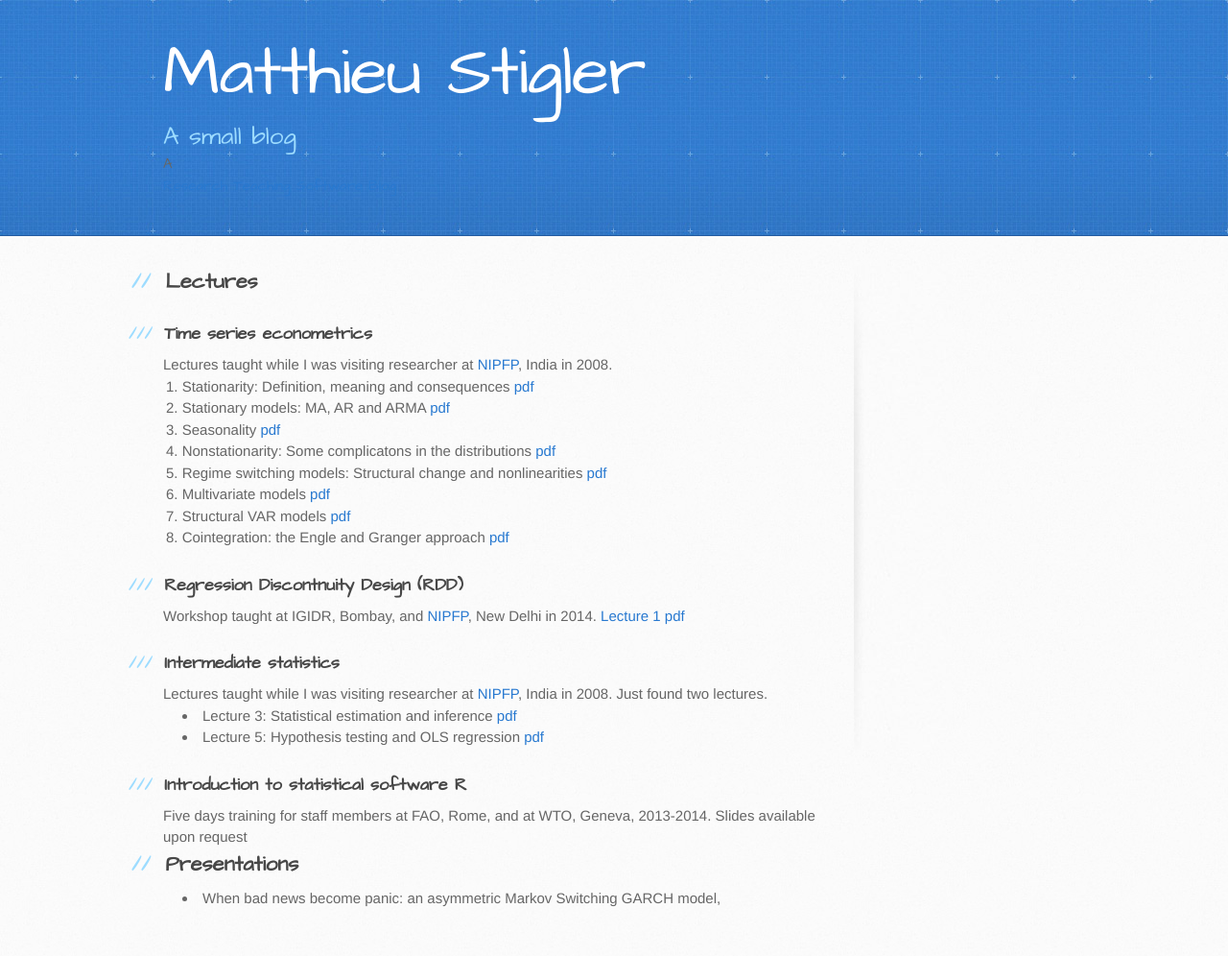
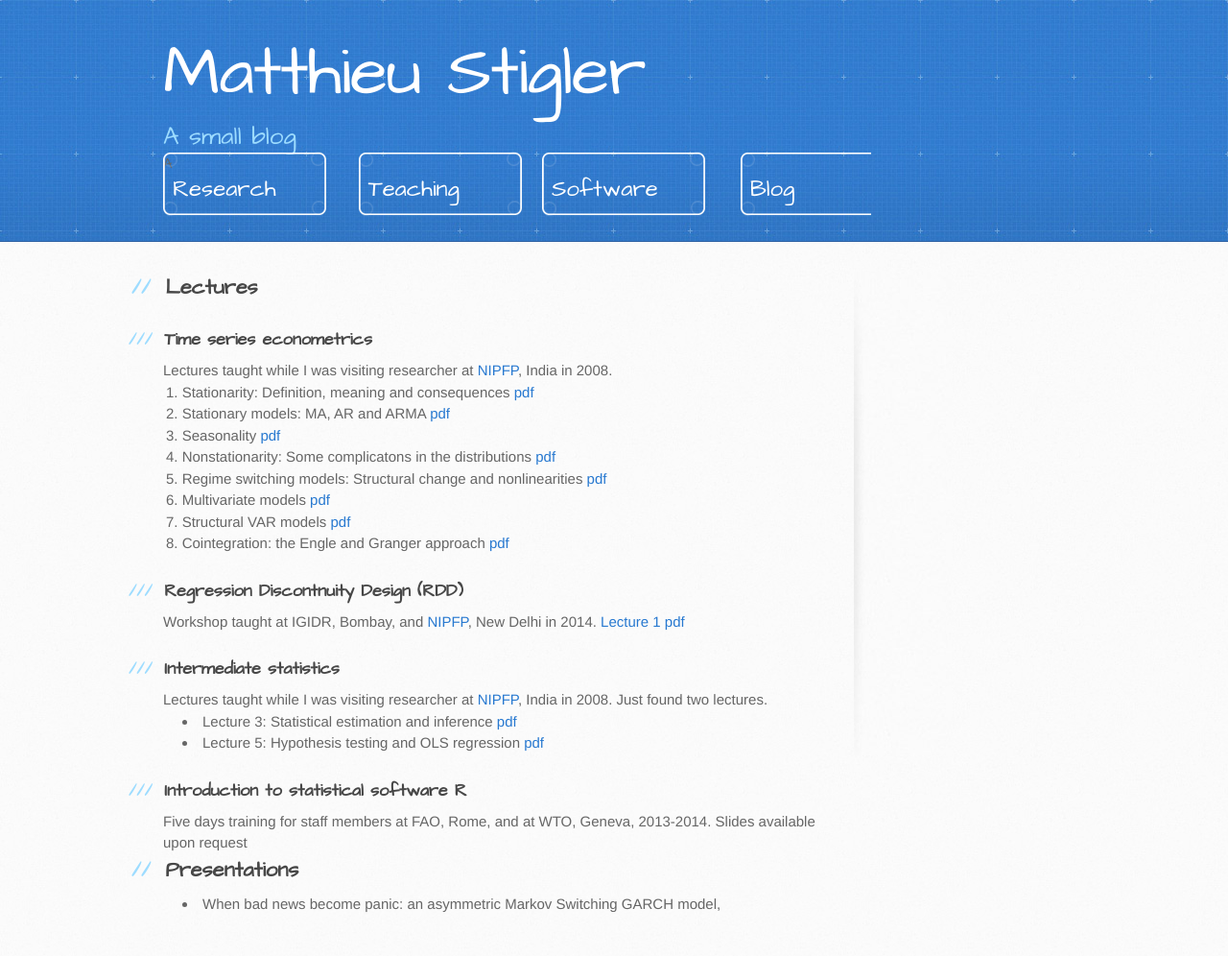
Before and after one commit to MatthieuStigler/MatthieuStigler.github.io, a Jekyll site: the page teaching.html, which Jekyll copies as it is, in a window 1280 px wide. Shown: the whole page at 96% size. Built offline with Jekyll 4.4.1, drawn with Linux system fonts in a browser that asks for light colours; Markdown is read by kramdown in place of the engine named in the settings.

Commit message:
style: add button2

```diff
--- a/stylesheets/stylesheet.css
+++ b/stylesheets/stylesheet.css
@@ -156,6 +156,39 @@ aside a.button {
   margin-bottom: 20px;
   font-size: 21px;
 }
+
+a.button2 {
+  width: 134px;
+  height: 58px;
+  line-height: 1.2;
+  font-size: 23px;
+  color: #fff;
+  padding-left: 128px;
+  padding-top: 22px;
+  font-family: 'Architects Daughter', 'Helvetica Neue', Helvetica, Arial, serif;
+}
+a.button2 small {
+  display: block;
+  font-size: 11px;
+}
+aside a.button2 {
+  position: absolute;
+  right: 0;
+  top: 0;
+  background: transparent url(../images/github-button.png) 0 0 no-repeat;
+}
+
+header a.button2 {
+  width: 110px;
+  padding-left: 10px;
+  padding-right: 80px;
+  padding-bottom: 40px;
+  background: transparent url(../images/simple-button.png) 0 0 no-repeat;
+  margin-bottom: 12px;
+  margin-right: 0px;
+  font-size: 24px;
+}
+
 
 code, pre {
   font-family: Monaco, "Bitstream Vera Sans Mono", "Lucida Console", Terminal, monospace;
```
